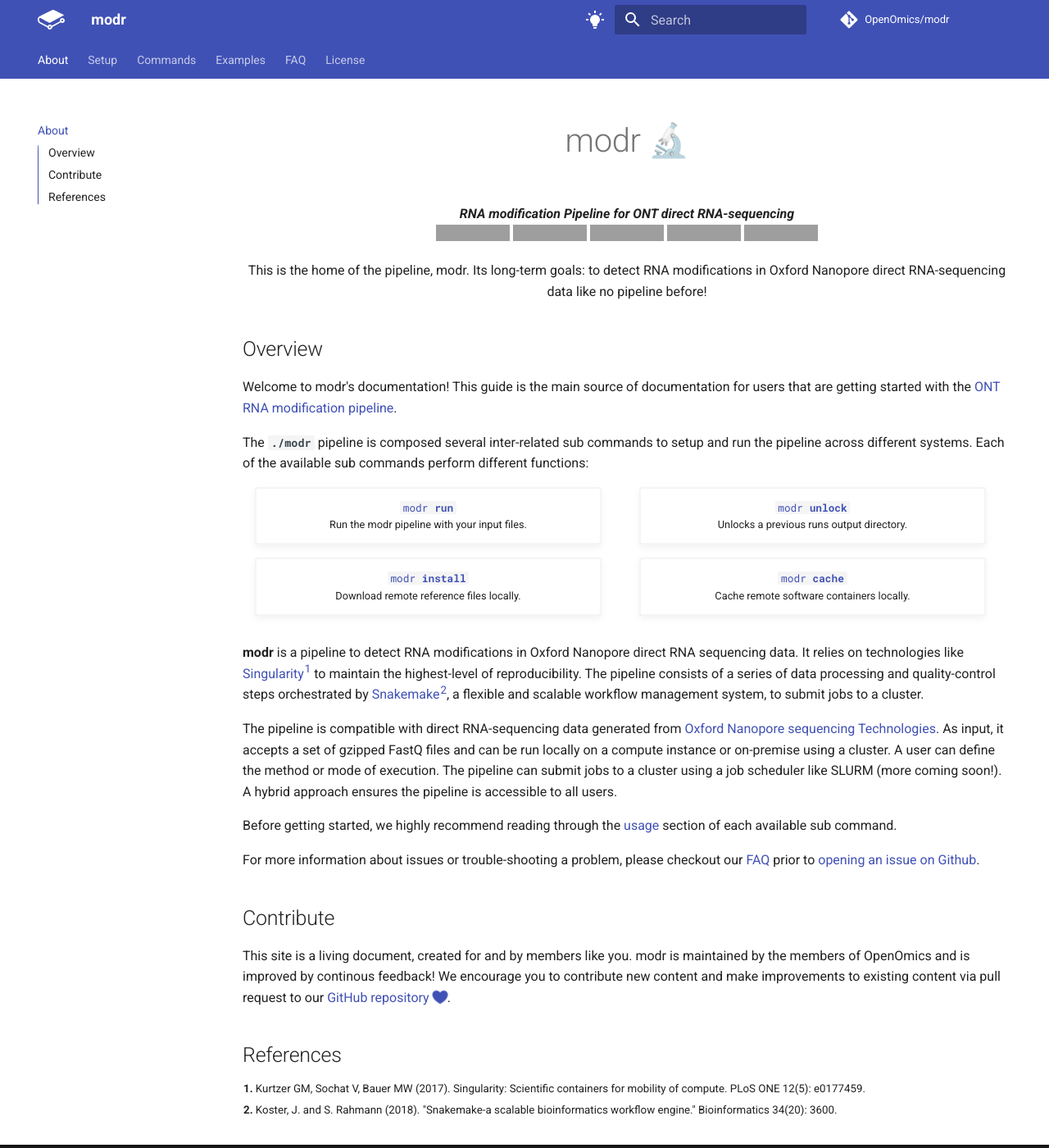
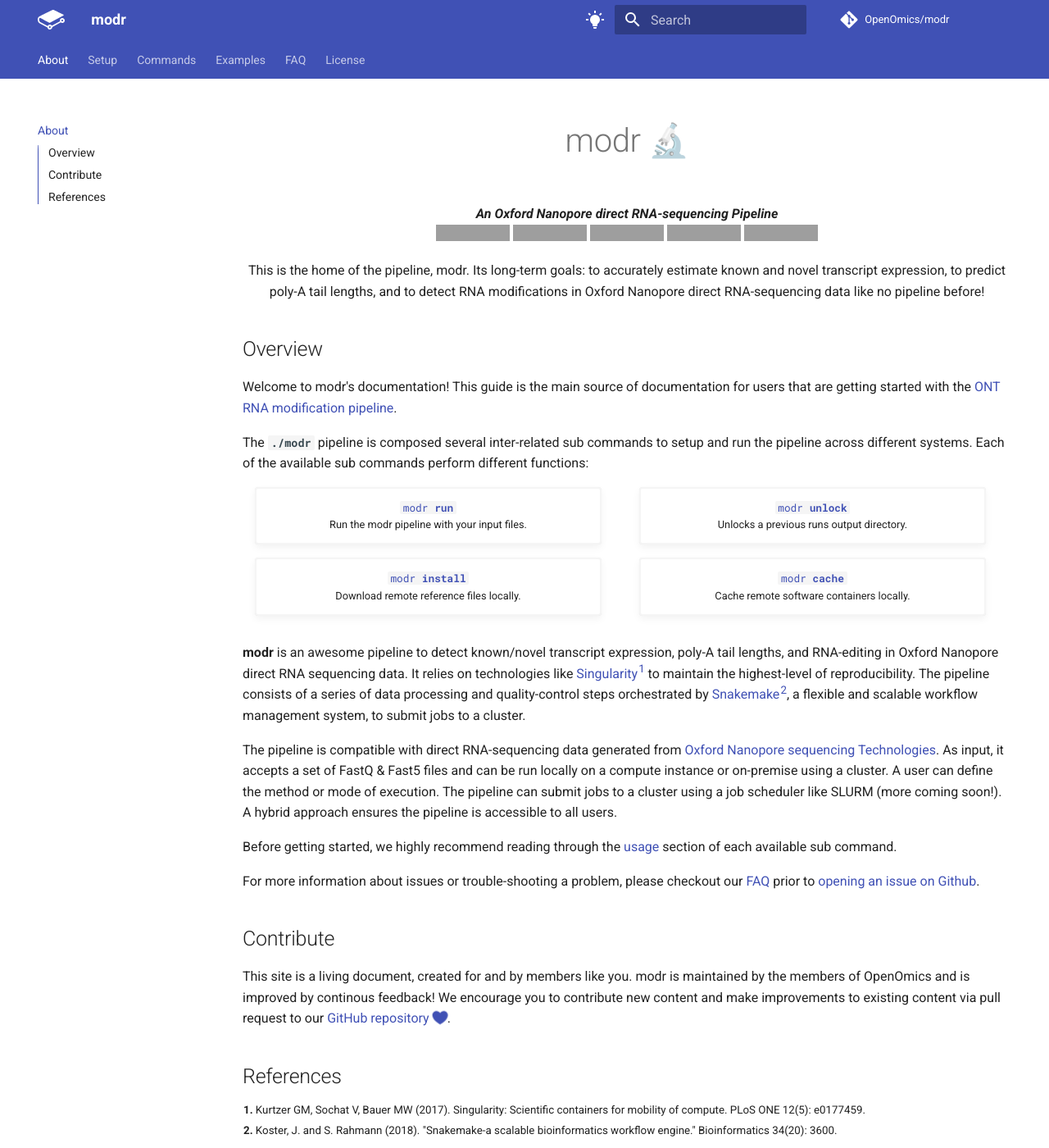
Before and after one commit to OpenOmics/modr, an MkDocs documentation site: the page built from docs/index.md, in a window 1280 px wide and 1400 px high. Shown: the whole window at 82% size. Built offline with MkDocs 1.6.1 and Material for MkDocs 9.7.7, drawn with Linux system fonts in a browser that asks for light colours; comment, search, counter and statistics services are not loaded; the version menu is left out; grey boxes are pictures that could not be loaded.

Commit message:
Updating overall description, inputs, and motto

```diff
--- a/docs/index.md
+++ b/docs/index.md
@@ -2,7 +2,7 @@
 
   <h1 style="font-size: 250%">modr 🔬</h1>
 
-  <b><i>RNA modification Pipeline for ONT direct RNA-sequencing</i></b><br>
+  <b><i>An Oxford Nanopore direct RNA-sequencing Pipeline</i></b><br>
   <a href="https://hub.docker.com/repository/docker/skchronicles/dinopore">
     <img alt="Docker Pulls" src="https://img.shields.io/docker/pulls/skchronicles/dinopore">
   </a>
@@ -20,7 +20,7 @@
   </a>
 
   <p>
-    This is the home of the pipeline, modr. Its long-term goals: to detect RNA modifications in Oxford Nanopore direct RNA-sequencing data like no pipeline before!
+    This is the home of the pipeline, modr. Its long-term goals: to accurately estimate known and novel transcript expression, to predict poly-A tail lengths, and to detect RNA modifications in Oxford Nanopore direct RNA-sequencing data like no pipeline before!
   </p>
 
 </div>
@@ -60,9 +60,9 @@
 
 </section>
 
-**modr** is a pipeline to detect RNA modifications in Oxford Nanopore direct RNA sequencing data. It relies on technologies like [Singularity<sup>1</sup>](https://singularity.lbl.gov/) to maintain the highest-level of reproducibility. The pipeline consists of a series of data processing and quality-control steps orchestrated by [Snakemake<sup>2</sup>](https://snakemake.readthedocs.io/en/stable/), a flexible and scalable workflow management system, to submit jobs to a cluster.
+**modr** is an awesome pipeline to detect known/novel transcript expression, poly-A tail lengths, and RNA-editing in Oxford Nanopore direct RNA sequencing data. It relies on technologies like [Singularity<sup>1</sup>](https://singularity.lbl.gov/) to maintain the highest-level of reproducibility. The pipeline consists of a series of data processing and quality-control steps orchestrated by [Snakemake<sup>2</sup>](https://snakemake.readthedocs.io/en/stable/), a flexible and scalable workflow management system, to submit jobs to a cluster.
 
-The pipeline is compatible with direct RNA-sequencing data generated from [Oxford Nanopore sequencing Technologies](https://nanoporetech.com/). As input, it accepts a set of gzipped FastQ files and can be run locally on a compute instance or on-premise using a cluster. A user can define the method or mode of execution. The pipeline can submit jobs to a cluster using a job scheduler like SLURM (more coming soon!). A hybrid approach ensures the pipeline is accessible to all users.
+The pipeline is compatible with direct RNA-sequencing data generated from [Oxford Nanopore sequencing Technologies](https://nanoporetech.com/). As input, it accepts a set of FastQ & Fast5 files and can be run locally on a compute instance or on-premise using a cluster. A user can define the method or mode of execution. The pipeline can submit jobs to a cluster using a job scheduler like SLURM (more coming soon!). A hybrid approach ensures the pipeline is accessible to all users.
 
 Before getting started, we highly recommend reading through the [usage](usage/run.md) section of each available sub command.
 
```
Also changed, not shown: README.md (+4 -4 lines).
